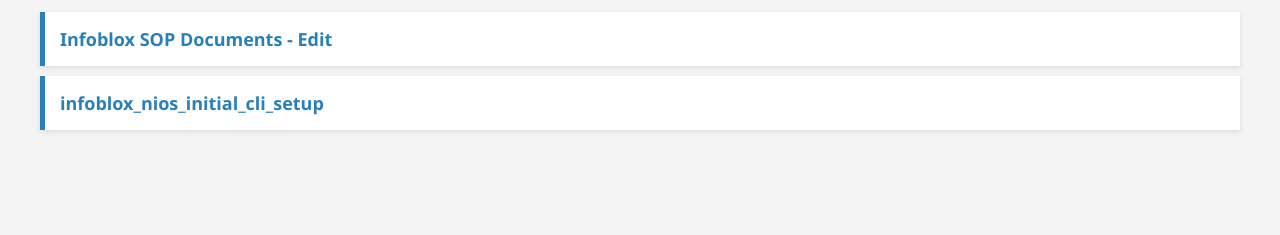
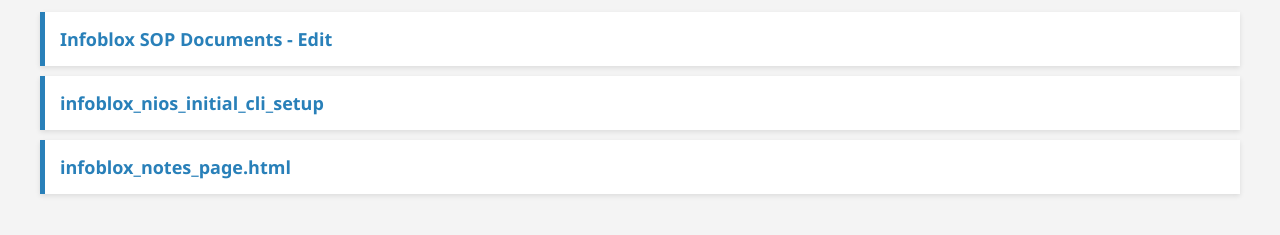
Before and after one commit to surajpjoshi/Infoblox, a plain HTML site: page index.html in a window 1280 px wide. Shown: the part 105-340 px from the top of the page. Drawn offline with Linux system fonts and the light colour scheme.

Commit message:
Update index.html

```diff
--- a/index.html
+++ b/index.html
@@ -41,7 +41,7 @@
   <ul>
     <li><a href="https://github.com/surajpjoshi/Infoblox/edit/master/index.html" target="_blank">Infoblox SOP Documents - Edit</a></li>
     <li><a href="sop_infoblox_nios_initial_cli_setup_html.html" target="_blank">infoblox_nios_initial_cli_setup</a></li>
-
+    <li><a href="notes_page.html" target="_blank">infoblox_notes_page.html</a></li>
   </ul>
 </body>
 </html>
```
